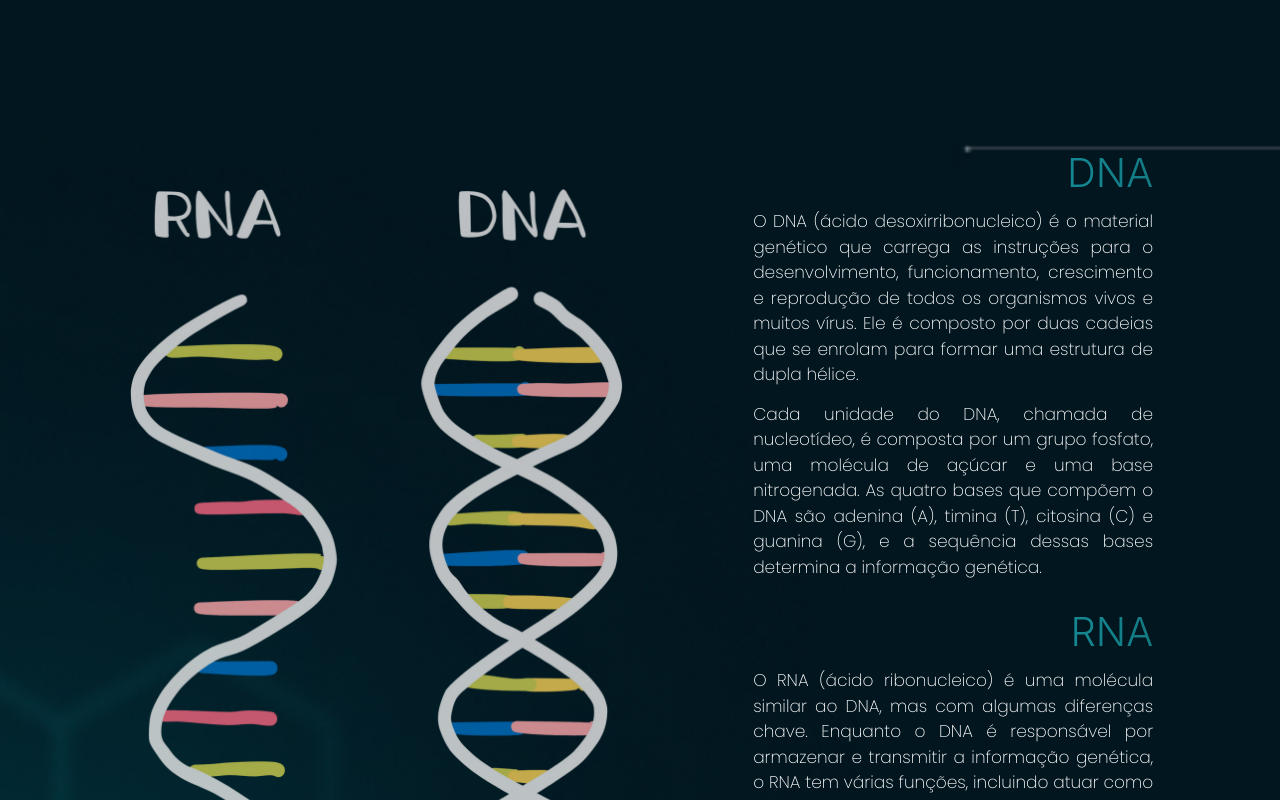
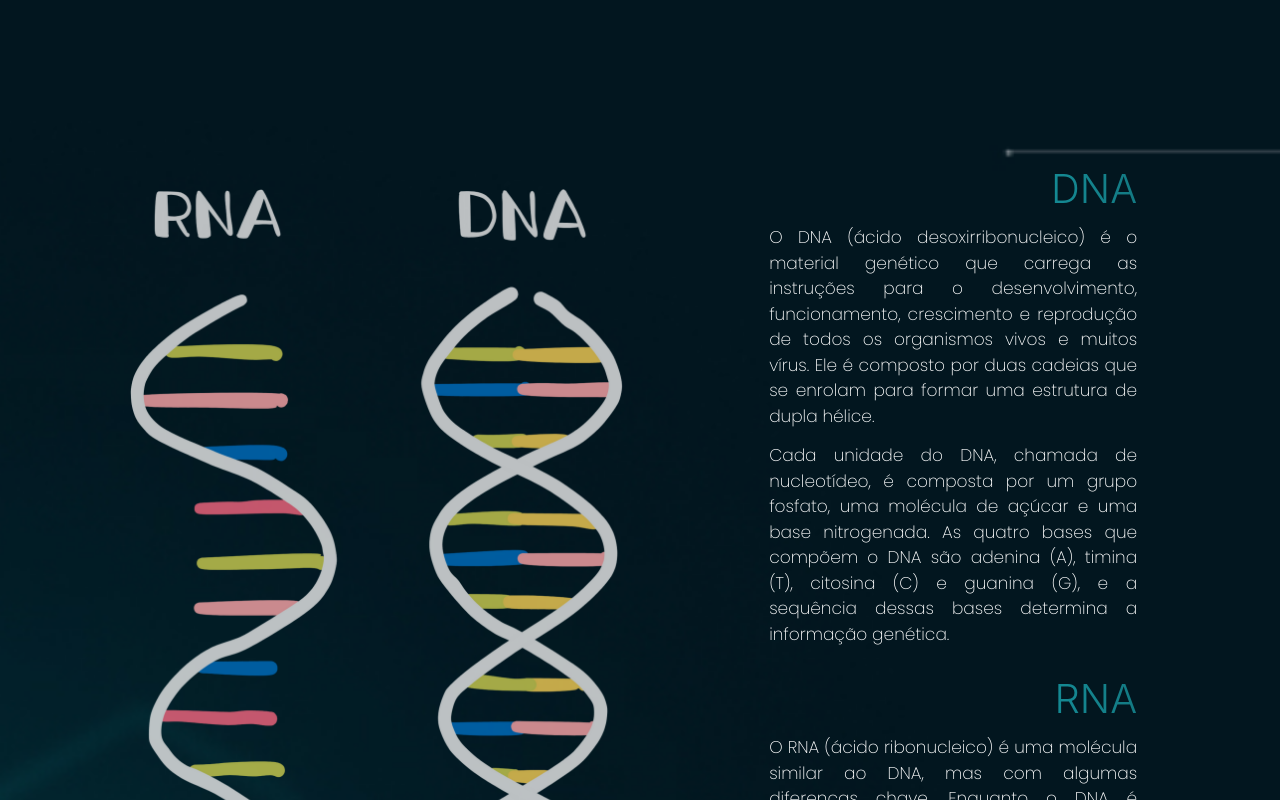
Before and after one commit to Matheus1415/Mendel, a React (Vite) app: page /fundamentos in a window 1280 px wide. Shown: the part 2720-3520 px from the top of the page. Built offline with nearby package versions, Linux system fonts and the light colour scheme.

Commit message:
Melhoria no padding na seção de Genes

```diff
--- a/src/pages/Fundamentos/gene.jsx
+++ b/src/pages/Fundamentos/gene.jsx
@@ -20,6 +20,8 @@ export const Gene = () => {
             mb='10rem'
             alignItems={{base:'center'}}
             margin={{base:'auto', lg:'0'}}
+            p={{base:"1rem"}}
+
             >
                 <Heading variant='PrimaryTitle' textAlign='right'>DNA</Heading>
                 <Text variant='Paragraph'>O DNA (ácido desoxirribonucleico) é o material genético que carrega as instruções para o desenvolvimento, funcionamento, crescimento e reprodução de todos os organismos vivos e muitos vírus. Ele é composto por duas cadeias que se enrolam para formar uma estrutura de dupla hélice.</Text>
```
